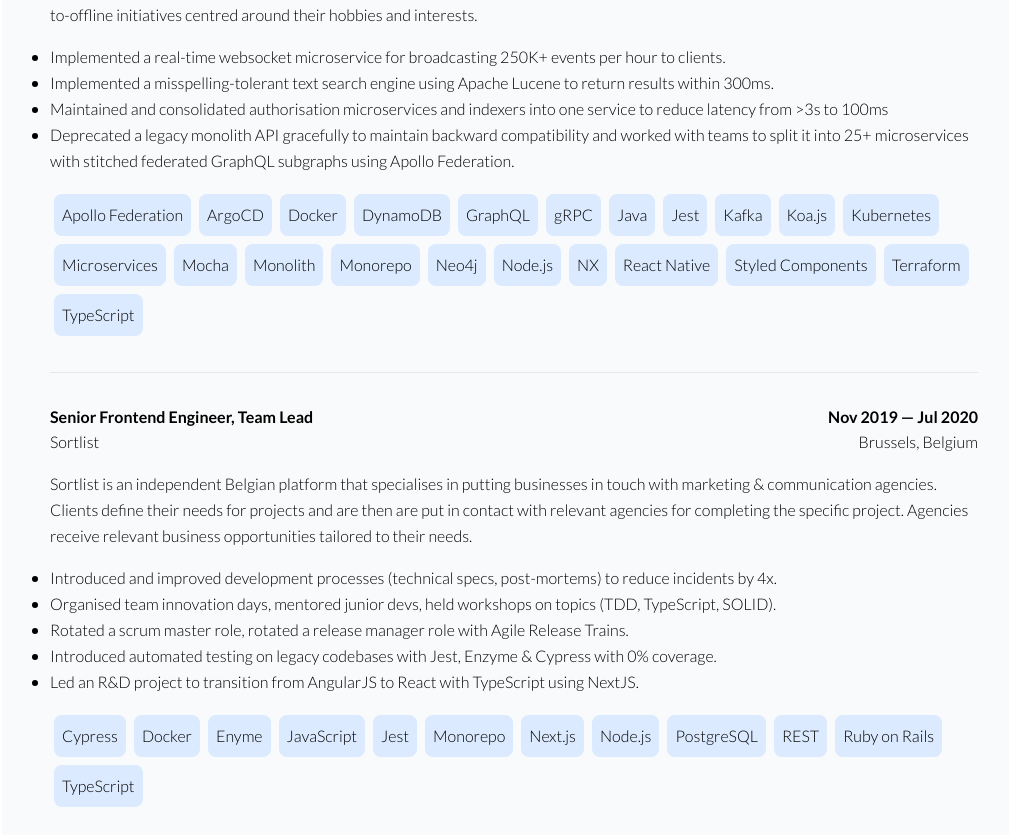
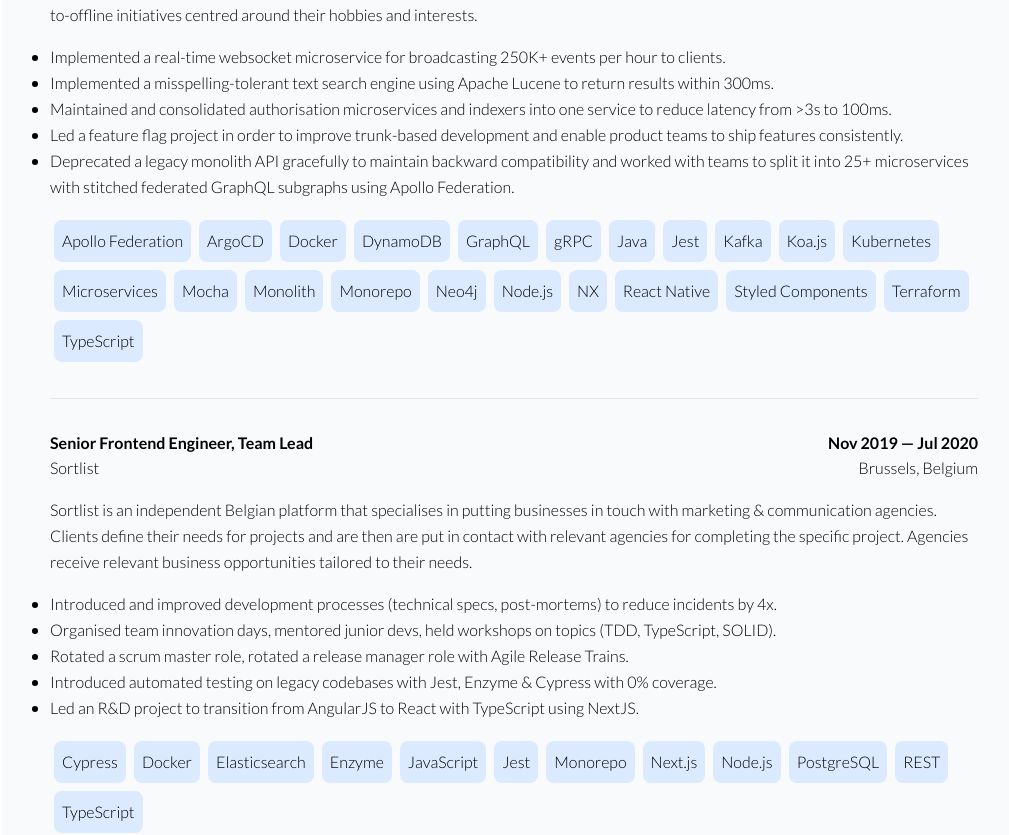
Before and after one commit to oflynned/personal-website, a Next.js app: page /cv in a window 1280 px wide. Shown: the part 600-1435 px from the top of the page, without its empty margins (126-1135 px from the left). Built offline with nearby package versions, Linux system fonts and the light colour scheme.

Commit message:
chore: updated experience

```diff
--- a/src/data/experience.ts
+++ b/src/data/experience.ts
@@ -99,7 +99,8 @@
       accolades: [
         'Implemented a real-time websocket microservice for broadcasting 250K+ events per hour to clients.',
         'Implemented a misspelling-tolerant text search engine using Apache Lucene to return results within 300ms.',
-        'Maintained and consolidated authorisation microservices and indexers into one service to reduce latency from >3s to 100ms',
+        'Maintained and consolidated authorisation microservices and indexers into one service to reduce latency from >3s to 100ms.',
+        'Led a feature flag project in order to improve trunk-based development and enable product teams to ship features consistently.',
         'Deprecated a legacy monolith API gracefully to maintain backward compatibility and worked with teams to split it into 25+ microservices with stitched federated GraphQL subgraphs using Apollo Federation.',
       ],
       technologies: [
@@ -147,13 +148,13 @@
         'JavaScript',
         'TypeScript',
         'PostgreSQL',
-        'Ruby on Rails',
+        'Elasticsearch',
         'Node.js',
         'Next.js',
         'REST',
         'Docker',
         'Monorepo',
-        'Enyme',
+        'Enzyme',
         'Jest',
         'Cypress',
       ],
```
